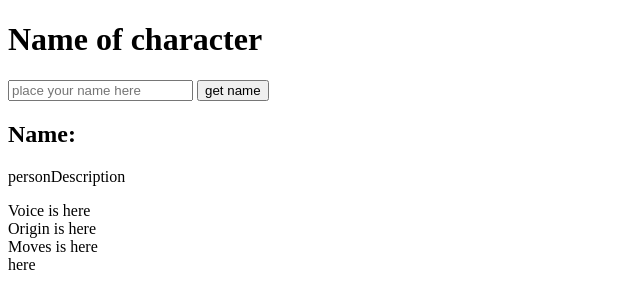
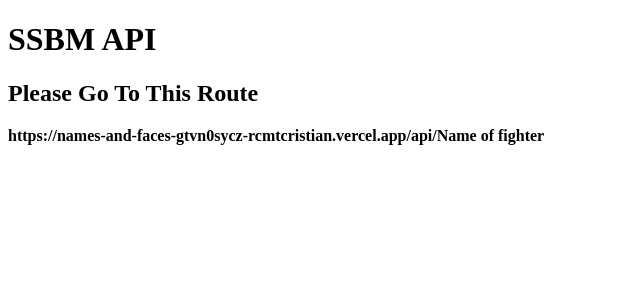
Before and after one commit to rcmtcristian/names-and-faces, a website: page index.html in a window 1280 px wide. Shown: the whole page, without its empty margins (0-640 px from the left). Drawn offline with Linux system fonts and the light colour scheme.

Commit message:
edit: changed info

```diff
--- a/index.html
+++ b/index.html
@@ -7,17 +7,23 @@
     <link rel="stylesheet" href="css/style.css" />
     <title>Document</title>
   </head>
-  <body>
-    <h1>Name of character</h1>
-    <input id="input" type="text" placeholder="place your name here" />
-    <button id="button">get name</button>
+  <body style="background-color: #ffff">
+    <h1>SSBM API</h1>
+    <!-- <input id="input" type="text" placeholder="place your name here" /> -->
+    <!-- <button id="button">get name</button>
     <h2 id="personName">Name:</h2>
     <p id="personDescription">personDescription</p>
     <div id="personVoice">Voice is here</div>
     <div id="personOrigin">Origin is here</div>
     <div id="moves">Moves is here</div>
     <div id="test">here</div>
-    <img id="image" src="" alt="" />
+    <img id="image" src="" alt="" /> -->
+
+    <h2 style="text-transform: capitalize">Please go to this route</h2>
+    <p style="font-weight: bold">
+      https://names-and-faces-gtvn0sycz-rcmtcristian.vercel.app/api/Name of
+      fighter
+    </p>
   </body>
 
   <script src="/js/main.js"></script>
```
